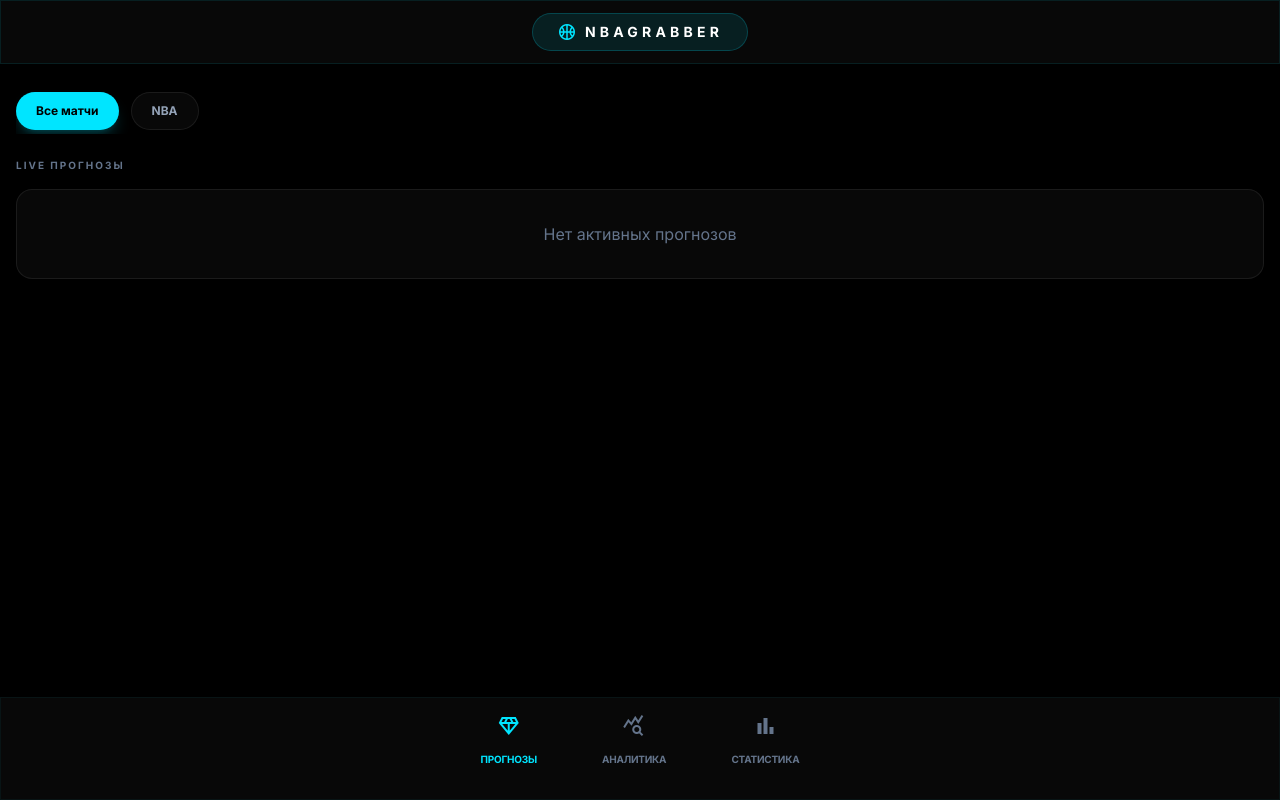
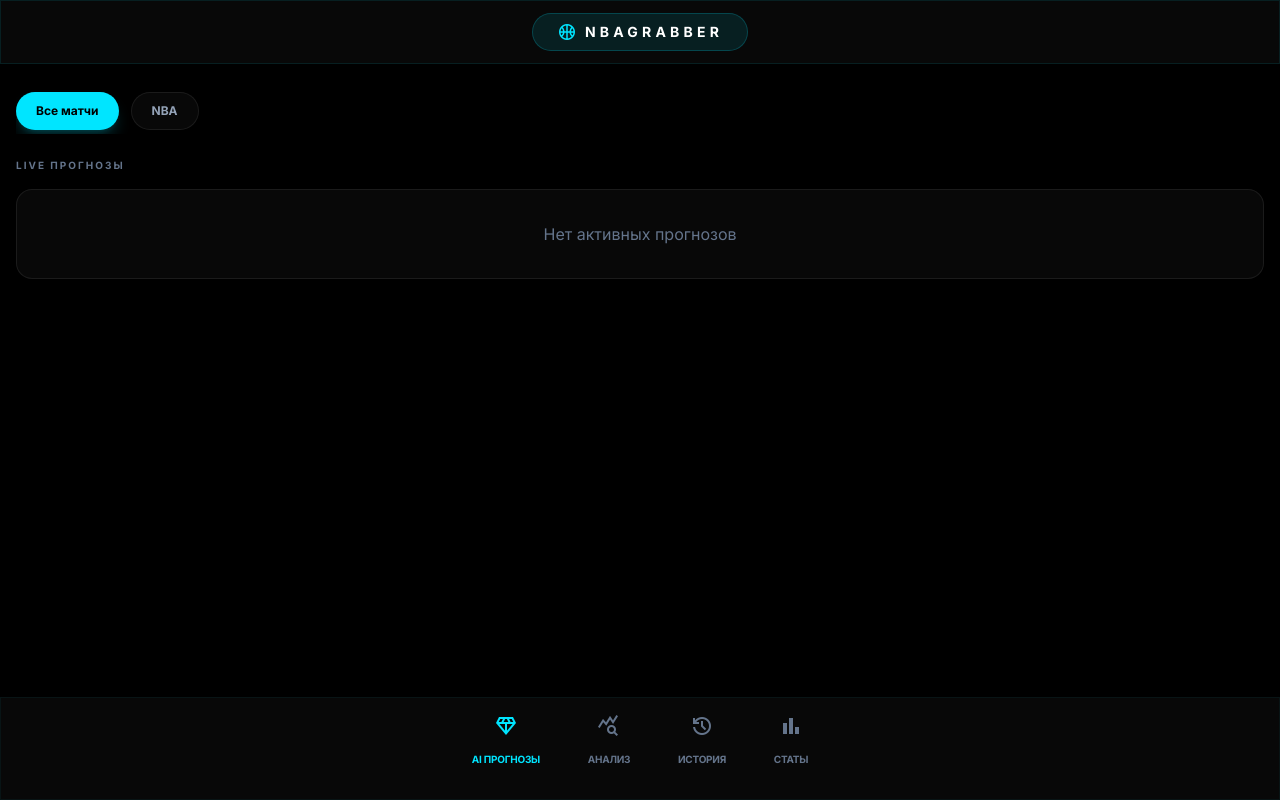
Before and after one commit to nbagrabber/nba-premium-app, a plain HTML site: page index.html in a window 1280 px wide. Drawn offline with nearby package versions, Linux system fonts and the light colour scheme.

Commit message:
Implement dedicated History tab in bottom navigation

```diff
--- a/app.js
+++ b/app.js
@@ -249,10 +249,8 @@
     });
 
     if (viewId === 'predictions') loadMatches();
-    if (viewId === 'stats') {
-        loadStats();
-        loadHistory();
-    }
+    if (viewId === 'stats') loadStats();
+    if (viewId === 'history') loadHistory();
 
     window.scrollTo({ top: 0, behavior: 'smooth' });
 }
--- a/index.html
+++ b/index.html
@@ -167,10 +167,16 @@
                     <!-- Streak dots -->
                 </div>
             </section>
+        </div>
 
-            <!-- Match History -->
+        <!-- View: Match History (Now a separate tab) -->
+        <div id="view-history" class="view px-4 py-8 space-y-8 page-transition">
+            <h2 class="text-xl font-bold text-white flex items-center gap-2">
+                <span class="material-symbols-outlined text-primary">history</span>
+                История матчей
+            </h2>
+
             <section class="space-y-4">
-                <h3 class="text-[10px] font-bold uppercase tracking-[0.2em] text-slate-500">История матчей</h3>
                 <div id="history-list" class="space-y-3">
                     <!-- History items will be loaded here -->
                     <div class="glass p-4 rounded-2xl text-center text-[10px] text-slate-500">Загрузка истории...</div>
@@ -242,19 +248,25 @@
                 <div class="p-1">
                     <span class="material-symbols-outlined fill-[1]">diamond</span>
                 </div>
-                <span class="text-[10px] font-bold uppercase tracking-tight">Прогнозы</span>
+                <span class="text-[10px] font-bold uppercase tracking-tight">AI Прогнозы</span>
             </button>
             <button onclick="switchView('analytics')" class="nav-btn flex flex-col items-center gap-1 text-slate-500 transition-colors" data-view="analytics">
                 <div class="p-1">
                     <span class="material-symbols-outlined">query_stats</span>
                 </div>
-                <span class="text-[10px] font-bold uppercase tracking-tight">Аналитика</span>
+                <span class="text-[10px] font-bold uppercase tracking-tight">Анализ</span>
+            </button>
+            <button onclick="switchView('history')" class="nav-btn flex flex-col items-center gap-1 text-slate-500 transition-colors" data-view="history">
+                <div class="p-1">
+                    <span class="material-symbols-outlined">history</span>
+                </div>
+                <span class="text-[10px] font-bold uppercase tracking-tight">История</span>
             </button>
             <button onclick="switchView('stats')" class="nav-btn flex flex-col items-center gap-1 text-slate-500 transition-colors" data-view="stats">
                 <div class="p-1">
                     <span class="material-symbols-outlined">bar_chart</span>
                 </div>
-                <span class="text-[10px] font-bold uppercase tracking-tight">Статистика</span>
+                <span class="text-[10px] font-bold uppercase tracking-tight">Статы</span>
             </button>
         </div>
     </nav>
```
